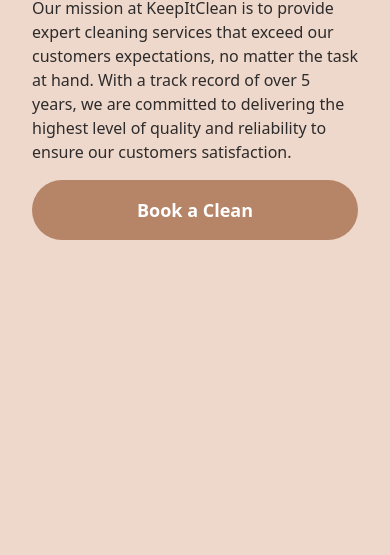
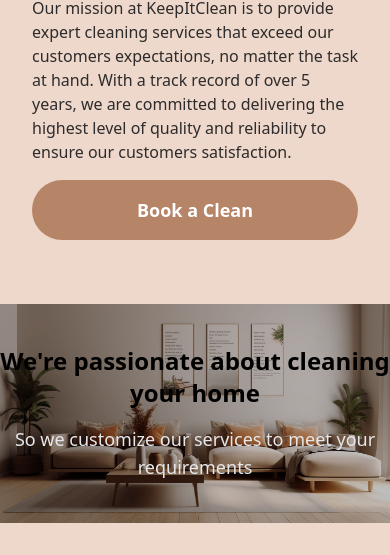
Before and after one commit to MrAjMann/keepitclean, an Astro site: page / in a window 390 px wide. Shown: the part 538-1093 px from the top of the page. Before the commit the page ends 844 px from the top, so only its background shows below. Built offline with nearby package versions, Linux system fonts and the light colour scheme; Astro itself is replaced by a stand-in of ours.

Commit message:
Added MidSection fully responsive

```diff
--- /dev/null
+++ b/src/components/MidSection/MidSection.astro
@@ -0,0 +1,20 @@
+---
+import { Image } from 'astro:assets';
+import MidSectionImage from '../../assets/midsection.png'
+---
+
+
+
+<section class="my-8 lg:my-2">
+    <div class="relative ">
+        <div class="brightness-75">
+
+            <Image src={MidSectionImage} alt="Image of a beautifuly styled lounge rounge" class="w-full max-h-[800px]"/>
+        </div>
+
+        <div class="max-w-md text-center w-full lg:max-w-xl absolute top-2/4  lg:top-2/4 left-1/2 -translate-x-1/2 -translate-y-1/2 flex flex-col gap-4">
+            <h2 class="text-2xl lg:text-4xl text-black font-semibold">We're passionate about cleaning your home</h2>
+            <p class="text-lg lg:text-xl text-gray-200">So we customize our services to meet your requirements</p>
+        </div>
+    </div>
+</section>
--- a/src/pages/index.astro
+++ b/src/pages/index.astro
@@ -1,10 +1,12 @@
 ---
 import Layout from '../layouts/Layout.astro';
-import HeroSection from '../components/LandingPage/HeroSection.astro'
+import HeroSection from '../components/LandingPage/HeroSection.astro';
+import MidSection from '../components/MidSection/MidSection.astro';
 ---
 
 <Layout title="KeepItClean Toowoomba">
 	<main class="" >
 		<HeroSection />
+		<MidSection />
 	</main>
 </Layout>
```
Also changed, not shown: src/assets/midsection.png (added).
